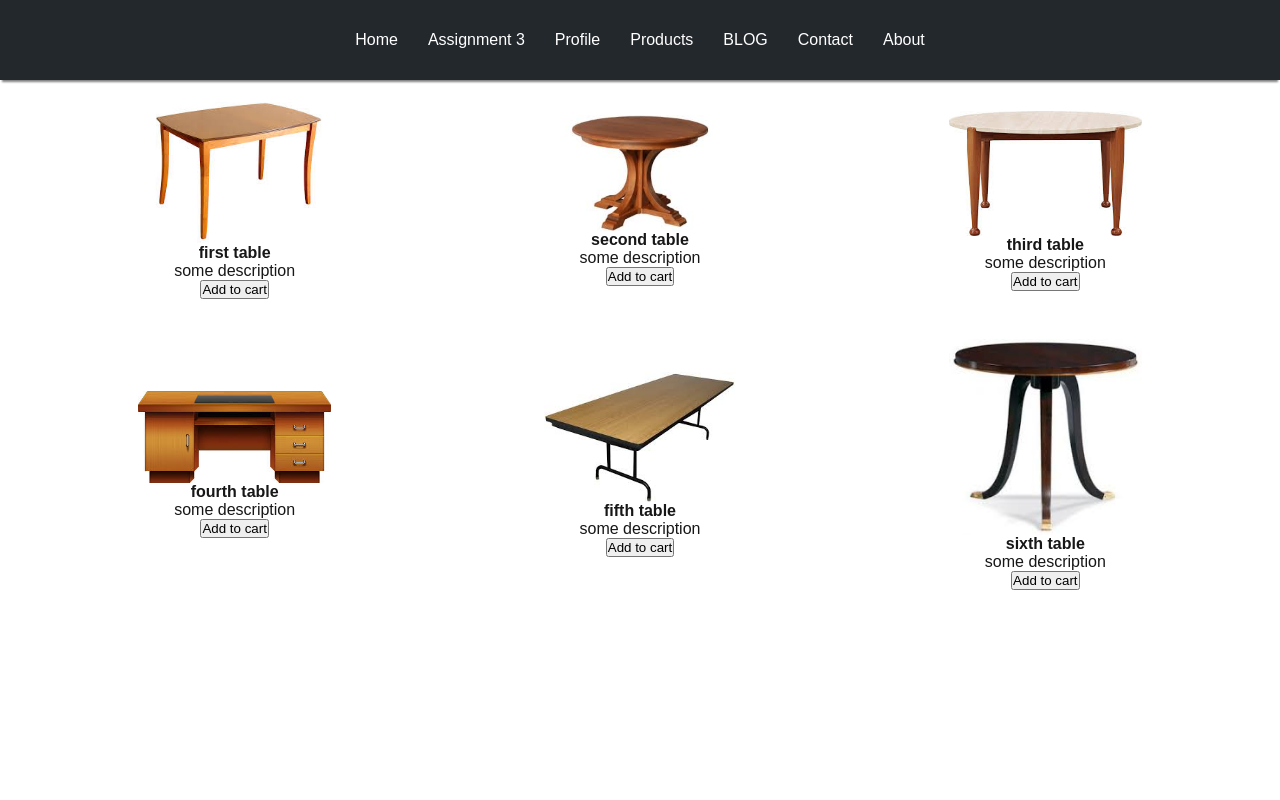
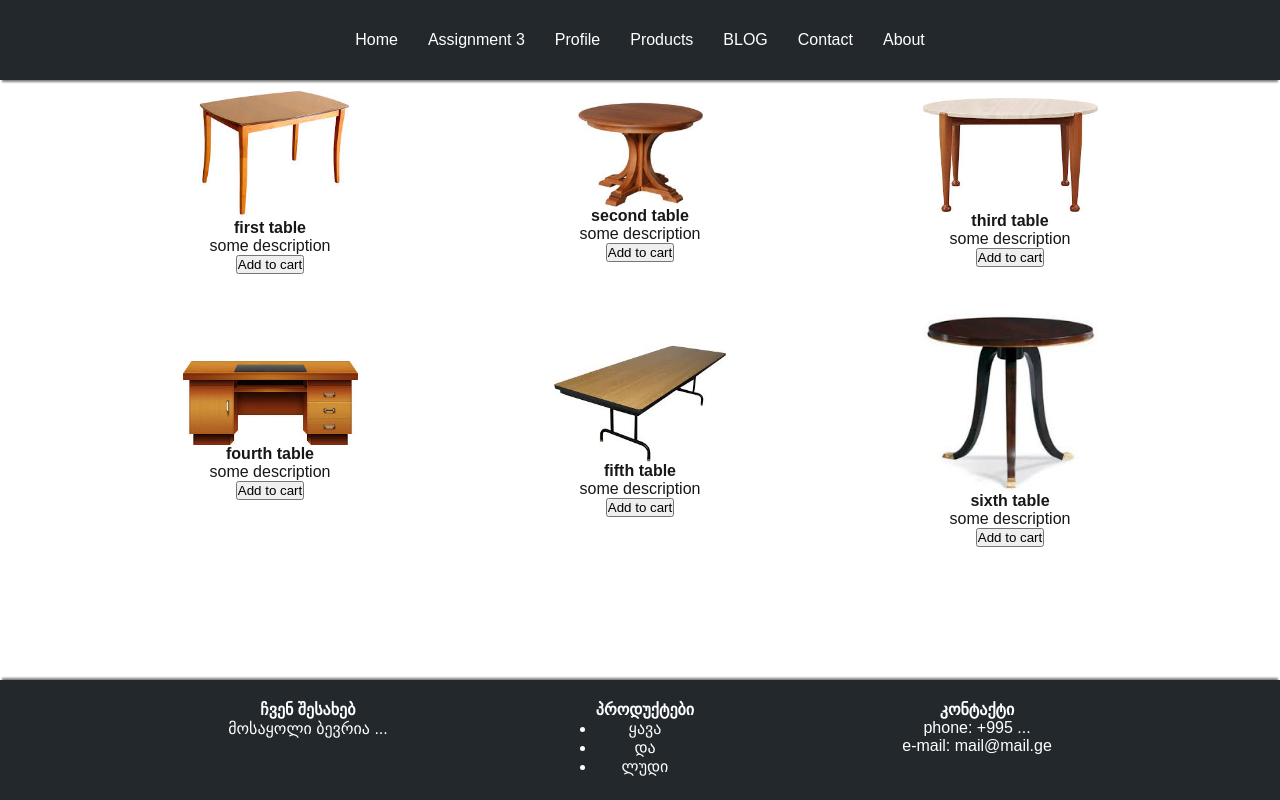
Before and after one commit to IrakliAmbroladze/tbc_x_usaid, a Next.js app: page / in a window 1280 px wide. Shown: the top 800 px of the page. Built offline with nearby package versions, Linux system fonts and the light colour scheme.

Commit message:
update global css

```diff
--- a/src/app/global.css
+++ b/src/app/global.css
@@ -42,49 +42,20 @@ a {
 }
 
 
-
-
-
-
-
-/* .App {
+.page-wrapper{
+  min-height: 100vh;
   display: flex;
   flex-direction: column;
-  min-height: 100vh;
-} */
-
-header {
-  width: 100vw;
-  background-color: rgb(35, 40, 45);
-  color: white;
-  padding: 1rem;
-  text-align: center;
-  box-shadow: 0 4px 2px -2px gray;
-  padding: 20px;
-  position: fixed;
-  top: 0;
-  width: 100%;
-  z-index: 1000;
 }
 
 main {
+  margin-top: 80px;
   flex: 1;
-  margin-top: 60px;
-  padding: 2rem;
   display: flex;
   justify-content: center;
 }
 
-footer {
-  background-color: rgb(35, 40, 45);
-  color: white;
-  padding: 1rem;
-  text-align: center;
-  box-shadow: 0 -4px 2px -2px gray;
-  display: flex;
-  justify-content: space-evenly;
-  padding: 20px;
-}
+
 
 table, th, td {
   border: 1px solid black;
@@ -94,21 +65,7 @@ th, td {
   padding: 10px;
 }
 
-a{
-  color: white;
-  text-decoration: none;
-  transition: 0.3s;
-  padding: 0 6%;
-}
 
-a:hover {
-  color: rgb(199, 195, 195);
-}
-
-nav{
-  display: flex;
-  justify-content: space-evenly;
-}
 
 .item_grid{
   background-color: rgb(255, 255, 255);
@@ -128,8 +85,8 @@ nav{
 }
 
 .container {
-  width: 100vw;
-  display: flex;
-  flex-direction: column;
-  min-height: 100vh;
+  width: 100%;
+  max-width: 1110px;
+  margin-left: auto;
+  margin-right: auto;
 }
```
